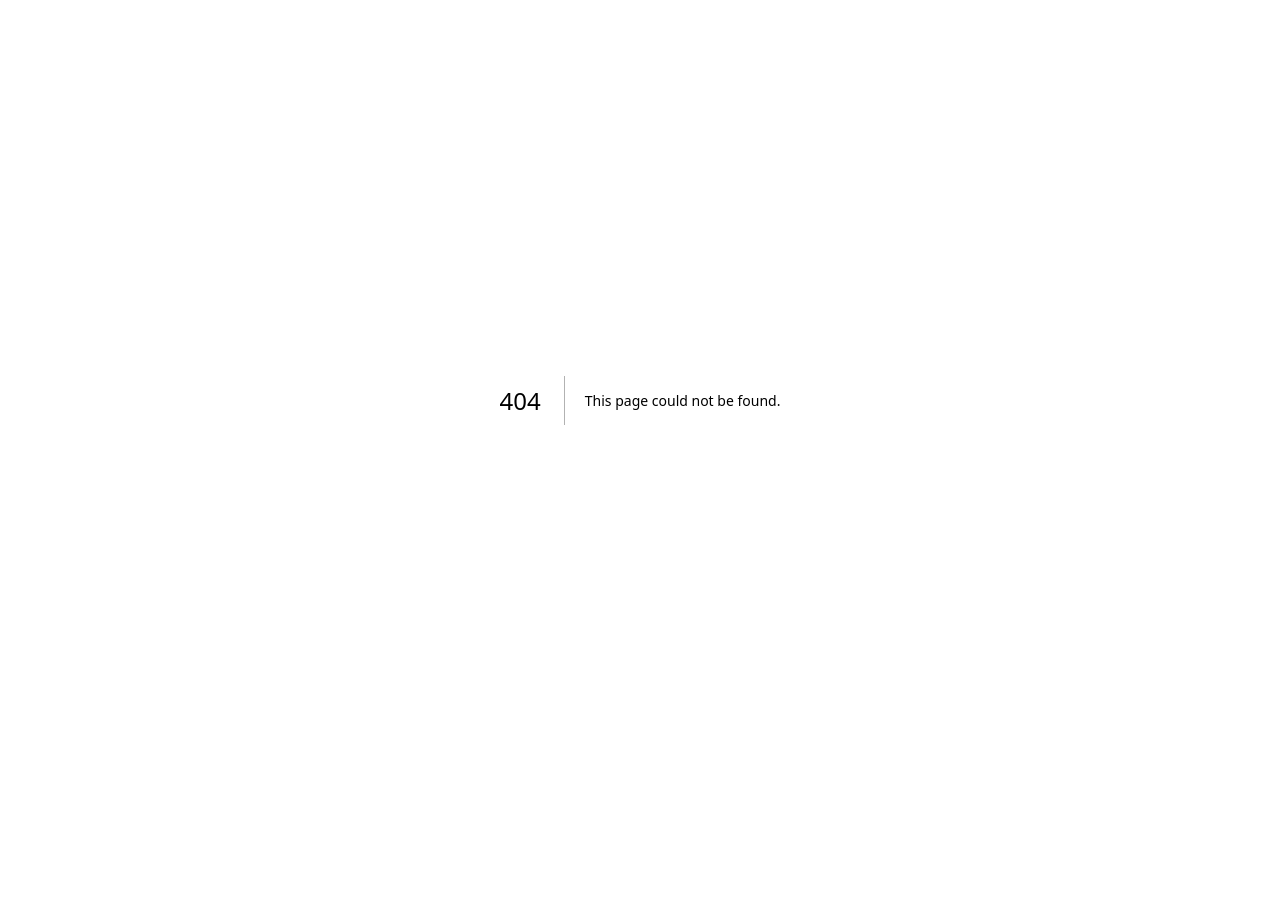
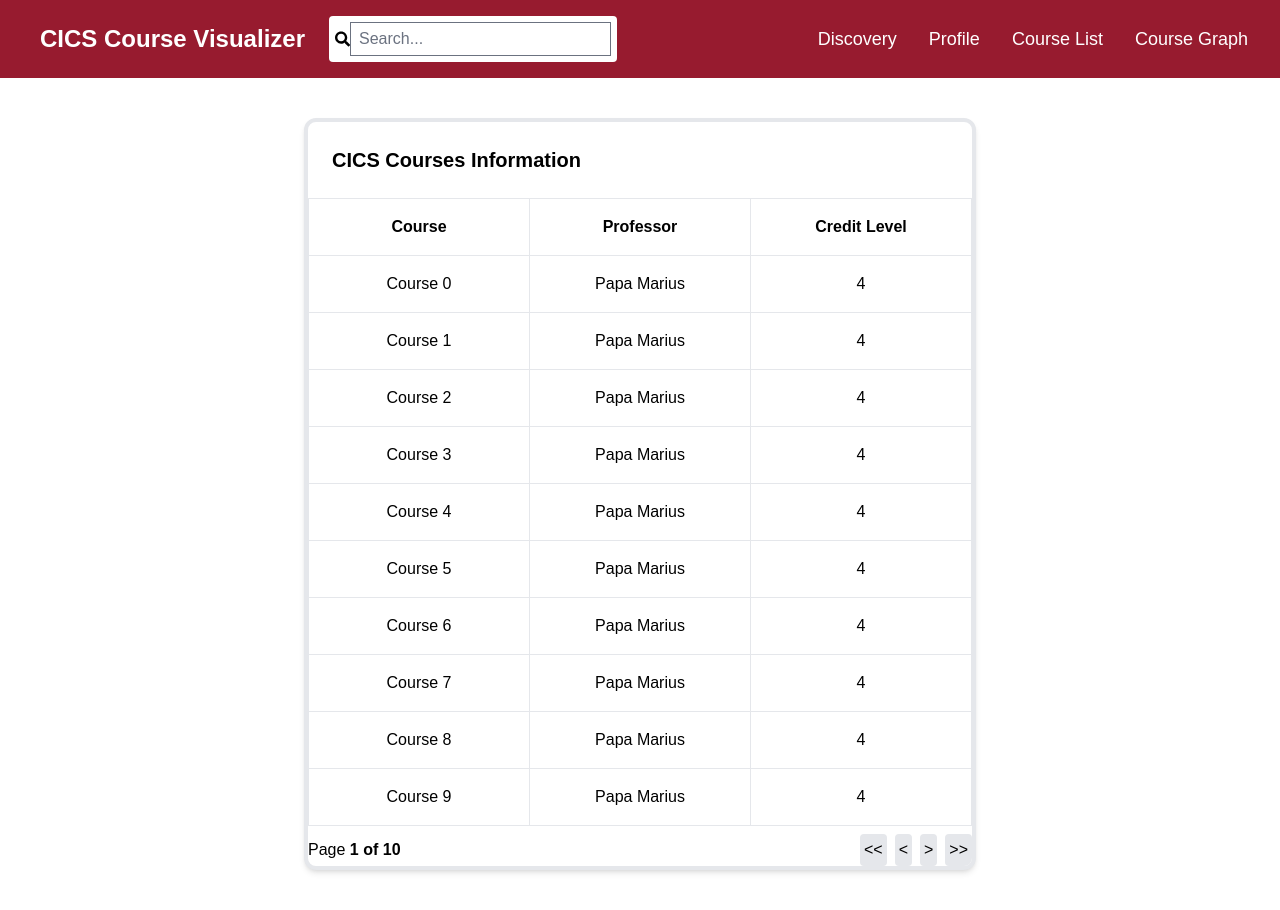
Before and after one commit to Shamanth-GiT/umass-course-visualizer, a Next.js app: page /list in a window 1280 px wide. Before the commit this address had no page. Before the commit the page ends 800 px from the top, so only its background shows below. Built offline with nearby package versions, Linux system fonts and the light colour scheme.

Commit message:
Added a demo of the course list page

```diff
--- /dev/null
+++ b/app/list/page.jsx
@@ -0,0 +1,11 @@
+import Navbar from '@components/Navbar';
+import { DataTable } from '@/components/CourseList';
+
+export default function List() {
+    return (
+        <>
+        <Navbar />
+        <DataTable />
+        </>
+    )
+}
--- /dev/null
+++ b/components/CourseList.jsx
@@ -0,0 +1,105 @@
+'use client'
+
+import React, { useMemo } from 'react'
+import { useTable, usePagination } from 'react-table'
+
+// Mock data
+const courses = Array.from({ length: 100 }).map((_, i) => ({
+    id: i,
+    name: `Course ${i}`,
+    professor: `Papa Marius`,
+    creditLevel: `4`,
+}))
+
+export const DataTable = () => {
+    const data = useMemo(() => courses, [])
+
+    const columns = useMemo(() => [
+        {
+            Header: 'Course',
+            accessor: 'name',
+        },
+        {
+            Header: 'Professor',
+            accessor: 'professor',
+        },
+        {
+            Header: 'Credit Level',
+            accessor: 'creditLevel',
+        },
+    ], [])
+
+    const {
+        getTableProps,
+        getTableBodyProps,
+        headerGroups,
+        page,
+        prepareRow,
+        canPreviousPage,
+        canNextPage,
+        pageOptions,
+        pageCount,
+        gotoPage,
+        nextPage,
+        previousPage,
+        state: { pageIndex },
+    } = useTable(
+        { columns, data, initialState: { pageIndex: 0 } },
+        usePagination
+    )
+
+    return (
+        <div className="max-w-lg mx-auto bg-white rounded-xl shadow-md overflow-hidden md:max-w-2xl m-10 border-4 border-gray-200">
+            {/* Header */}
+            <div className="p-6">
+                <h1 className="text-xl font-bold">CICS Courses Information</h1>
+            </div>
+
+            <table {...getTableProps()} className="table-fixed w-full">
+                <thead>
+                    {headerGroups.map((headerGroup, headerGroupIndex) => (
+                        <tr {...headerGroup.getHeaderGroupProps()} key={headerGroupIndex}>
+                            {headerGroup.headers.map((column, columnIndex) => (
+                                <th {...column.getHeaderProps()} key={columnIndex} className="border px-6 py-4">
+                                    {column.render('Header')}
+                                </th>
+                            ))}
+                        </tr>
+                    ))}
+                </thead>
+                <tbody {...getTableBodyProps()}>
+                    {page.map((row, i) => {
+                        prepareRow(row)
+                        return (
+                            <tr {...row.getRowProps()} key={i} className="text-center border cursor-pointer">
+                                {row.cells.map((cell, j) => (
+                                    <td {...cell.getCellProps()} key={j} className="border px-6 py-4">
+                                        {cell.render('Cell')}
+                                    </td>
+                                ))}
+                            </tr>
+                        )
+                    })}
+                </tbody>
+            </table>
+
+            {/* Pagination */}
+            <div className="flex justify-between items-center mt-2">
+                <div>
+                    <span>
+                        Page{' '}
+                        <strong>
+                            {pageIndex + 1} of {pageOptions.length}
+                        </strong>{' '}
+                    </span>
+                </div>
+                <div className="flex gap-2">
+                    <button className="bg-gray-200 p-1 rounded" onClick={() => gotoPage(0)} disabled={!canPreviousPage}>{'<<'}</button>
+                    <button className="bg-gray-200 p-1 rounded" onClick={() => previousPage()} disabled={!canPreviousPage}>{'<'}</button>
+                    <button className="bg-gray-200 p-1 rounded" onClick={() => nextPage()} disabled={!canNextPage}>{'>'}</button>
+                    <button className="bg-gray-200 p-1 rounded" onClick={() => gotoPage(pageCount - 1)} disabled={!canNextPage}>{'>>'}</button>
+                </div>
+            </div>
+        </div>
+    )
+}
--- a/package.json
+++ b/package.json
@@ -25,6 +25,7 @@
     "react-dom": "18.2.0",
     "react-icons": "^4.10.1",
     "react-responsive": "^9.0.2",
+    "react-table": "^7.8.0",
     "react-transition-group": "^4.4.5",
     "tailwindcss": "^3.3.2"
   }
```
Also changed, not shown: 1 other file (tests, documents, lock files or other folders).
